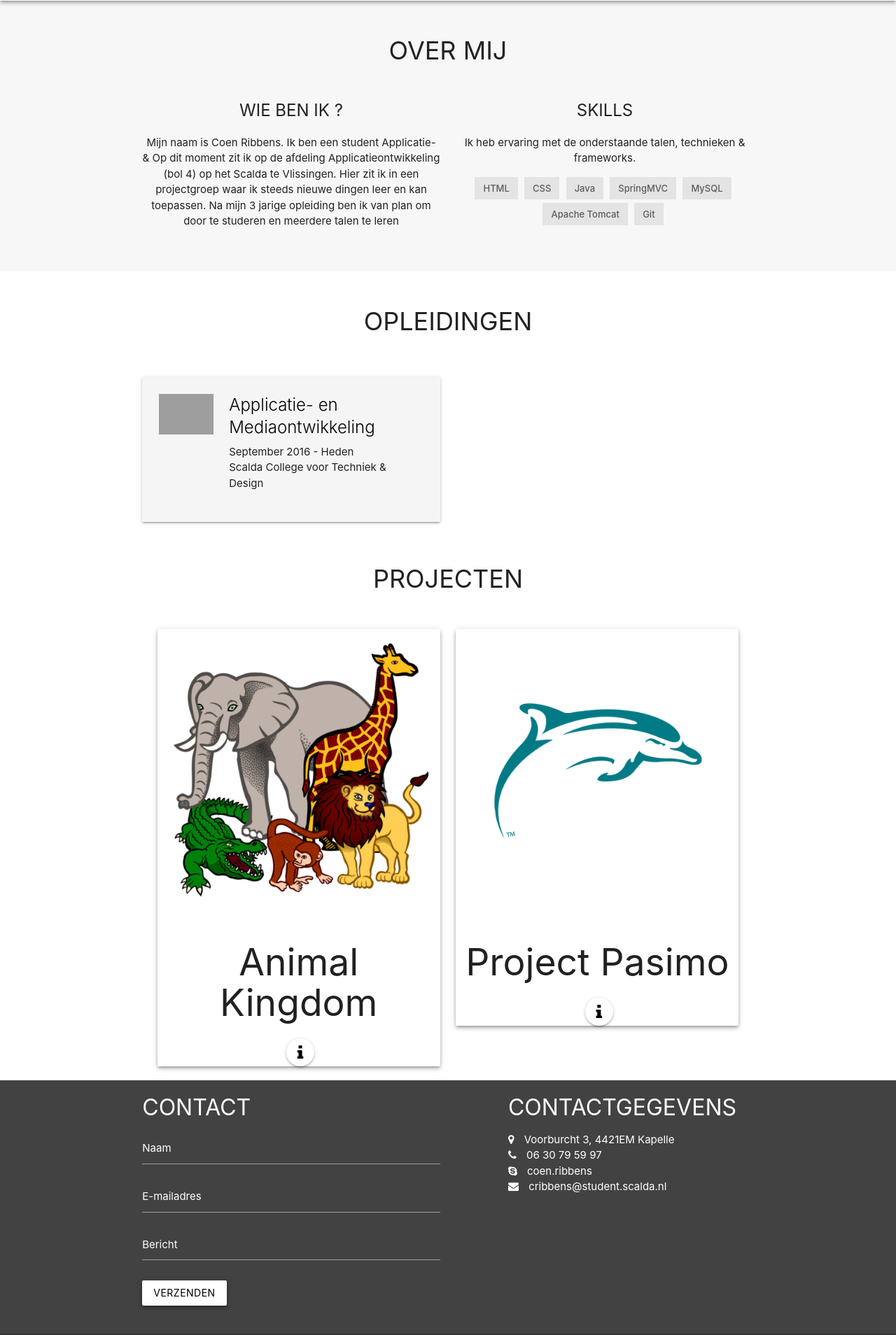
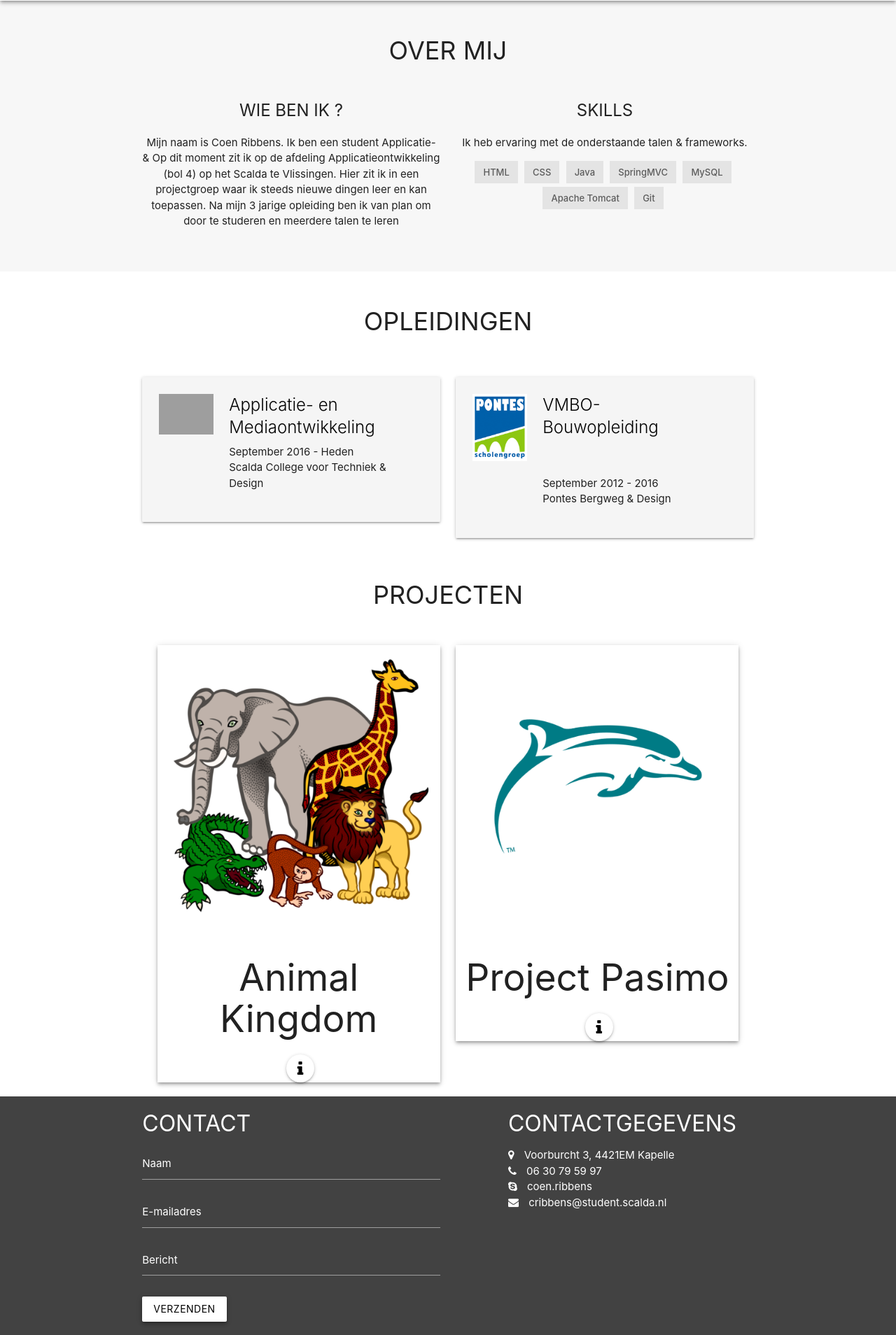
Before and after one commit to coenribbens/Portfolio, a PHP site: page / in a window 1280 px wide. Shown: the part 683-2591 px from the top of the page at 70% size. Run offline with PHP 8.4, Linux system fonts and the light colour scheme; some libraries are stand-ins or nearby versions; grey boxes are pictures that could not be loaded.

Commit message:
Added former execution and

```diff
--- a/index.php
+++ b/index.php
@@ -78,7 +78,7 @@
             </div>
             <div class="col l6 m6 s12 center">
                 <div class="subtitle">Skills</div>
-                <p>Ik heb ervaring met de onderstaande talen, technieken &amp; frameworks.</p>
+                <p>Ik heb ervaring met de onderstaande talen &amp; frameworks.</p>
                 <div class="chip">HTML</div>
                 <div class="chip">CSS</div>
                 <div class="chip">Java</div>
@@ -113,8 +113,27 @@
                 </div>
             </div>
 
+            <div class="col s12 m12 l6">
 
-</div>
+                <div class="card">
+                        <div class="card-content grey lighten-4">
+                            <div class="row">
+                                <div class="col l3 m4 s4">
+                                    <img src="img/logo.jpg" alt="Pontes_Bergweg" class="responsive-img">
+                                </div>
+                                <div class="col l8 m8 s8">
+                                    <span class="card-title black-text">VMBO-Bouwopleiding</span>
+                                    <br>
+                                    <br>
+                                    <p>September 2012 - 2016</p>
+                                    <p>Pontes Bergweg &amp; Design</p>
+                                </div>
+                            </div>
+                        </div>
+                    </div>
+                </div>
+
+            </div>
 
 </div>
 
@@ -361,7 +380,7 @@
     </div>
     <div class="footer-copyright">
         <div class="container"> Made with <i class="fa fa-coffee" style="margin-left: 8px;"></i> and <i
-                    class="fa fa-heart" style="margin-left: 8px;"></i> <a
+                    class="fa fa-bug" style="margin-left: 8px;"></i> <a
                     class="grey-text text-lighten-4 right" href="https://github.com/marc0tjevp/portfolio" target="_blank">Based on portfolio</a>
         </div>
     </div>
```
Also changed, not shown: 1 other file.
